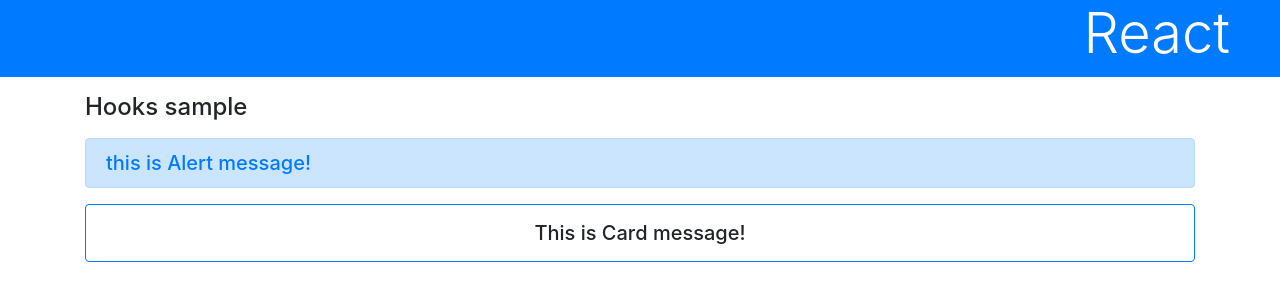
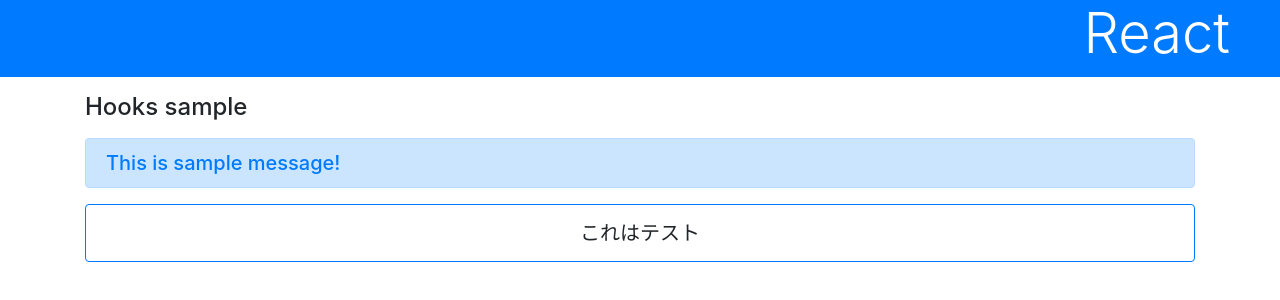
Before and after one commit to kosuke-17/react_app, a React (Create React App) app: page / in a window 1280 px wide. Shown: the top 300 px of the page. Built offline with nearby package versions, Linux system fonts and the light colour scheme.

Commit message:
属性で値を渡す

```diff
--- a/src/App.js
+++ b/src/App.js
@@ -2,29 +2,31 @@
 import './App.css';
 
 
-function AlertMessage(){
+function AlertMessage(props){
   return <div className="alert alert-primary h5 text-primary">
-    this is Alert message!
+    {props.message}
   </div>
 }
 
-function CardMessage(){
+function CardMessage(props){
   return <div className="card p-3 h5 border-primary text-center">
-    This is Card message!
+    {props.message}
   </div>
 }
 
 function App() {
+  const [msg] = useState("This is sample message!")
+  const [str] = useState("これはテスト")
   return (
     <div>
       <h1 className="bg-primary text-white display-4">React</h1>
       <div className="container">
         <h4 className="my-3">Hooks sample</h4>
-        <AlertMessage />
-        <CardMessage />
+        <AlertMessage message={msg} />
+        <CardMessage message={str} />
       </div>
     </div>
   )
 }
 
-export default App;
+export default App
```
